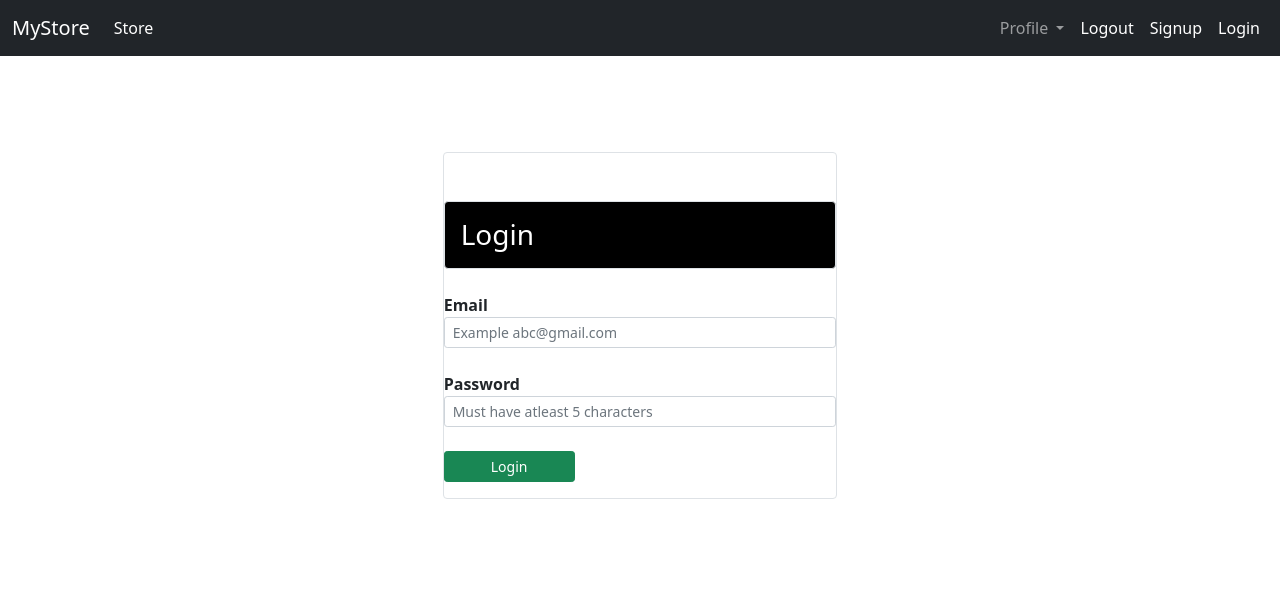
After one commit to shobhit1215/MyStore, a Django app: page /login/ in a window 1280 px wide. The commit adds this page. Shown: the top 593 px of the page. Run offline with Django 3.2, Linux system fonts and the light colour scheme.

Commit message:
Added Login Functionality

```diff
--- a/store/templates/base.html
+++ b/store/templates/base.html
@@ -49,10 +49,10 @@
                         <a class="nav-link active" aria-current="page" href="#">Logout</a>
                     </li>
                     <li class="nav-item">
-                        <a class="nav-link active" aria-current="page" href="signup/">Signup</a>
+                        <a class="nav-link active" aria-current="page" href="/signup">Signup</a>
                     </li>
                     <li class="nav-item">
-                        <a class="nav-link active" aria-current="page" href="#">Login</a>
+                        <a class="nav-link active" aria-current="page" href="/login">Login</a>
                     </li>
 
 
--- a/store/templates/index.html
+++ b/store/templates/index.html
@@ -40,7 +40,8 @@
                             class="btn btn-outline-danger add-btn update-cart">Add to cart</button>
 
                         <a href="#" class="btn btn-outline-success ">View</a>
-                        <h4 style="display: inline-block;float: right">${{ product.price|floatformat:2 }}</h4>
+                        <h4 >Price: {{ product.price|floatformat:2 }} Rs</h4>
+                        <!-- style="display: inline-block;float: right" -->
                     </div>
                 </div>
 
--- /dev/null
+++ b/store/templates/login.html
@@ -0,0 +1,38 @@
+{% extends 'base.html' %}
+
+{% block content %}
+<di class="container">
+    <div class="p-4 m-4">
+        <div class="col-lg-4 mt-4 mb-4 mx-auto border rounded pt-4">
+            <h3 class="alert alert-light border mt-4 mb-4  rounded " style="background-color: black;color: #fff;">Login</h3>
+            <form action="" method="POST">
+                {% csrf_token %}
+
+                {% if error %}
+                <div class="alert alert-danger" role="alert">
+                  {{error}}
+                </div>
+                {%endif%}
+
+                <div class="form-group  mt-4 mb-4">
+                    <label for=""><strong>Email</strong></label>
+                    <input type="email" name="email" id="" value="{{values.email}}" class="form-control form-control-sm" placeholder="Example abc@gmail.com"
+                        aria-describedby="helpId">
+
+                </div>
+                <div class="form-group  mt-4 mb-4">
+                    <label for=""><strong>Password</strong></label>
+                    <input type="password" name="password" id="" class="form-control form-control-sm" placeholder="Must have atleast 5 characters"
+                        aria-describedby="helpId">
+
+                </div>
+                <div class="form-group">
+                    <input type="submit" class="btn btn-sm btn-success col-lg-4 mb-3  "value="Login">
+                </div>
+
+            </form>
+
+        </div>
+    </div>
+</di>
+{% endblock %}
--- a/store/urls.py
+++ b/store/urls.py
@@ -1,9 +1,10 @@
 from django.contrib import admin
 from django.urls import path,include
-from .views import index,signup
+from .views import index,signup,login
 
 urlpatterns = [
 
     path('',index,name='homepage'),
     path('signup/',signup),
+    path('login/',login,name='login'),
 ]
--- a/store/views.py
+++ b/store/views.py
@@ -1,8 +1,11 @@
 from django.shortcuts import render,redirect
 from django.http import HttpResponse
 from .models import Product,Category,Customer
+from django.contrib.auth.hashers import make_password,check_password
 
 # Create your views here.
+# print(make_password('1234'))
+# print(check_password('1234','pbkdf2_sha256$260000$13ogOr81RXXowrVUXv6SeC$xux9inZYGXShlFgK/uCWmh9rqJAVj4my7f0+fDqXc7g='))
 
 def index(request):
     categories=Category.get_all_categories()
@@ -18,6 +21,38 @@ def index(request):
     data['categories']=categories
 
     return render(request,'index.html',data)
+
+def validate(customer):
+    error_mssg=None
+    fname=customer.first_name
+    lname=customer.last_name
+
+    if(not fname):
+        error_mssg="First Name Required !!"
+    elif len(fname)<2:
+        error_mssg="First Name must be 2 character long"
+    elif(not lname):
+        error_mssg="Last Name Reguired"
+    elif len(lname)<2:
+        error_mssg="Last Name must be 2 character Long"
+    elif(not customer.phone):
+        error_mssg="Phone number required"
+    elif len(customer.phone)<10:
+        error_mssg="Phone Number must be 10 char Long"
+    elif(not customer.email):
+        error_mssg="Email Required"
+    elif customer.email.find("@gmail.com")==-1:
+        error_mssg="Not a Valid Email"
+    elif len(customer.email)<11:
+        error_mssg="Email must have 11 characters"
+    elif(not customer.password):
+        error_mssg="Password Required"
+    elif len(customer.password)<5:
+        error_mssg="Password must be 5 character long"
+    elif customer.isExist():
+        error_mssg = "Email already registered"
+    return error_mssg
+
 
 def signup(request):
     if request.method == 'GET':
@@ -38,32 +73,10 @@ def signup(request):
         }
         error_mssg=None
         customer = Customer(first_name=fname,last_name=lname,phone=phone,email=email,password=password)
-        if(not fname):
-            error_mssg="First Name Required !!"
-        elif len(fname)<2:
-            error_mssg="First Name must be 2 character long"
-        elif(not lname):
-            error_mssg="Last Name Reguired"
-        elif len(lname)<2:
-            error_mssg="Last Name must be 2 character Long"
-        elif(not phone):
-            error_mssg="Phone number required"
-        elif len(phone)<10:
-            error_mssg="Phone Number must be 10 char Long"
-        elif(not email):
-            error_mssg="Email Required"
-        elif email.find("@gmail.com")==-1:
-            error_mssg="Not a Valid Email"
-        elif len(email)<11:
-            error_mssg="Email must have 11 characters"
-        elif(not password):
-            error_mssg="Password Required"
-        elif len(password)<5:
-            error_mssg="Password must be 5 character long"
-        elif customer.isExist():
-            error_mssg = "Email already registered"
+        error_mssg = validate(customer)
 
         if not error_mssg:
+            customer.password=make_password(customer.password)
             customer.save()
             return redirect('homepage')
         else:
@@ -72,3 +85,27 @@ def signup(request):
                 'values':value
             }
             return render(request,'signup.html',data)
+
+
+def login(request):
+    if request.method == 'GET':
+        return render(request,'login.html')
+    else:
+        email = request.POST.get('email')
+        password=request.POST.get('password')
+        try:
+            customer = Customer.objects.get(email=email)
+        except:
+            customer = False
+        error_mssg = None
+        if customer:
+            flag = check_password(password,customer.password)
+            if flag:
+                return redirect('homepage')
+            else:
+                error_mssg = "Wrong Password Entered"
+        else:
+            error_mssg = "Email is not registered"
+
+        print(customer)
+        return render(request,'login.html',{'error':error_mssg})
```
Also changed, not shown: db.sqlite3.
